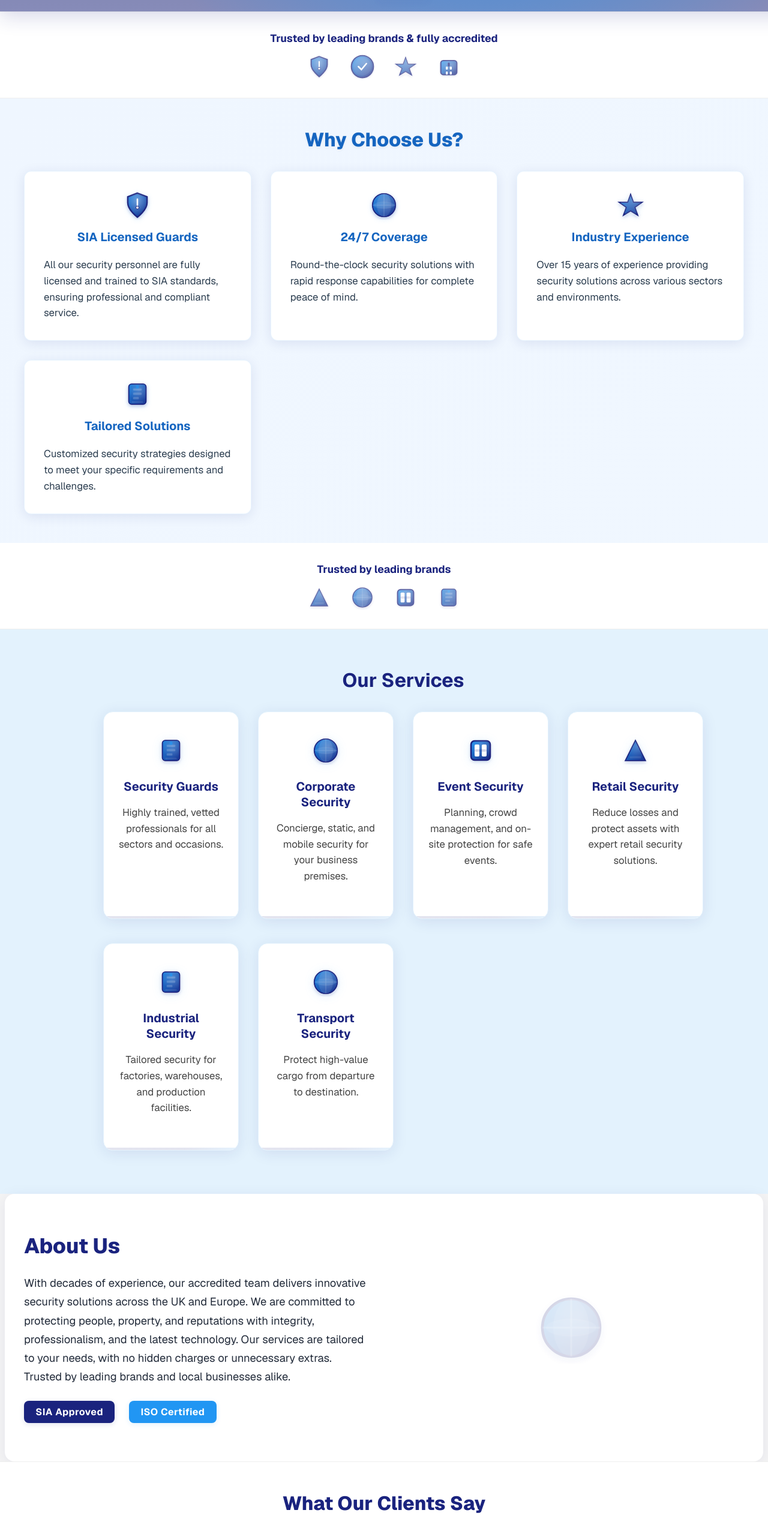
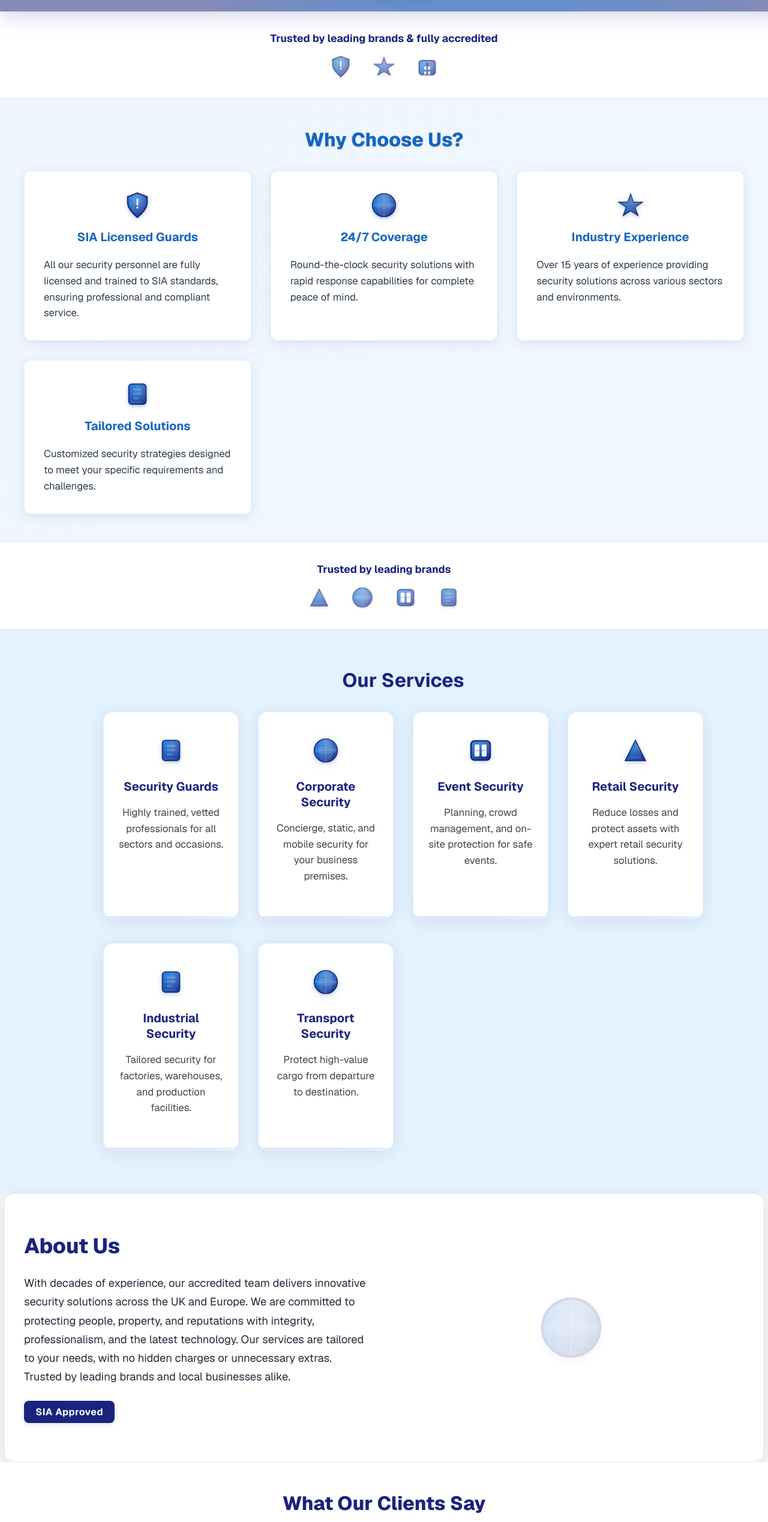
Before and after one commit to ghulam-mujtaba5/client1.2, a Next.js app: page / in a window 1280 px wide. Shown: the part 829-3366 px from the top of the page at 60% size. Built offline with nearby package versions, Linux system fonts and the light colour scheme.

Commit message:
Add service detail pages for Cleaning, Guard Dog, Hotel, Keyholding, and Vacant Premises Security; enhance content and layout for improved user experience.

```diff
--- a/app/components/AboutSection.js
+++ b/app/components/AboutSection.js
@@ -25,7 +25,6 @@ export default function AboutSection() {
         </p>
         <div style={{ display: 'flex', gap: '1.5rem', alignItems: 'center', marginTop: 16 }}>
           <span style={{ background: 'var(--primary-blue)', color: 'var(--white)', borderRadius: 8, padding: '0.5rem 1.2rem', fontWeight: 700, fontSize: '1rem', letterSpacing: '0.5px', boxShadow: '0 2px 8px #1a237e22' }}>SIA Approved</span>
-          <span style={{ background: 'var(--accent-blue)', color: 'var(--white)', borderRadius: 8, padding: '0.5rem 1.2rem', fontWeight: 700, fontSize: '1rem', letterSpacing: '0.5px', boxShadow: '0 2px 8px #2196f322' }}>ISO Certified</span>
         </div>
       </div>
       <div style={{ flex: 1, minWidth: 260, display: 'flex', justifyContent: 'center', alignItems: 'center' }}>
--- a/app/components/TrustBadges.js
+++ b/app/components/TrustBadges.js
@@ -5,7 +5,6 @@ export default function TrustBadges() {
       <div style={{fontWeight: 700, color: 'var(--primary-blue)', marginBottom: 16, fontSize: '1.1rem'}}>Trusted by leading brands & fully accredited</div>
       <div style={{display: 'flex', flexWrap: 'wrap', gap: '2rem', justifyContent: 'center', alignItems: 'center'}}>
         <img src="/shield.svg" alt="SIA Approved" style={{height: 40, opacity: 0.7}} />
-        <img src="/check.svg" alt="ISO 9001" style={{height: 40, opacity: 0.7}} />
         <img src="/star.svg" alt="SafeContractor" style={{height: 40, opacity: 0.7}} />
         <img src="/building.svg" alt="ICO Registered" style={{height: 40, opacity: 0.7}} />
       </div>
```
